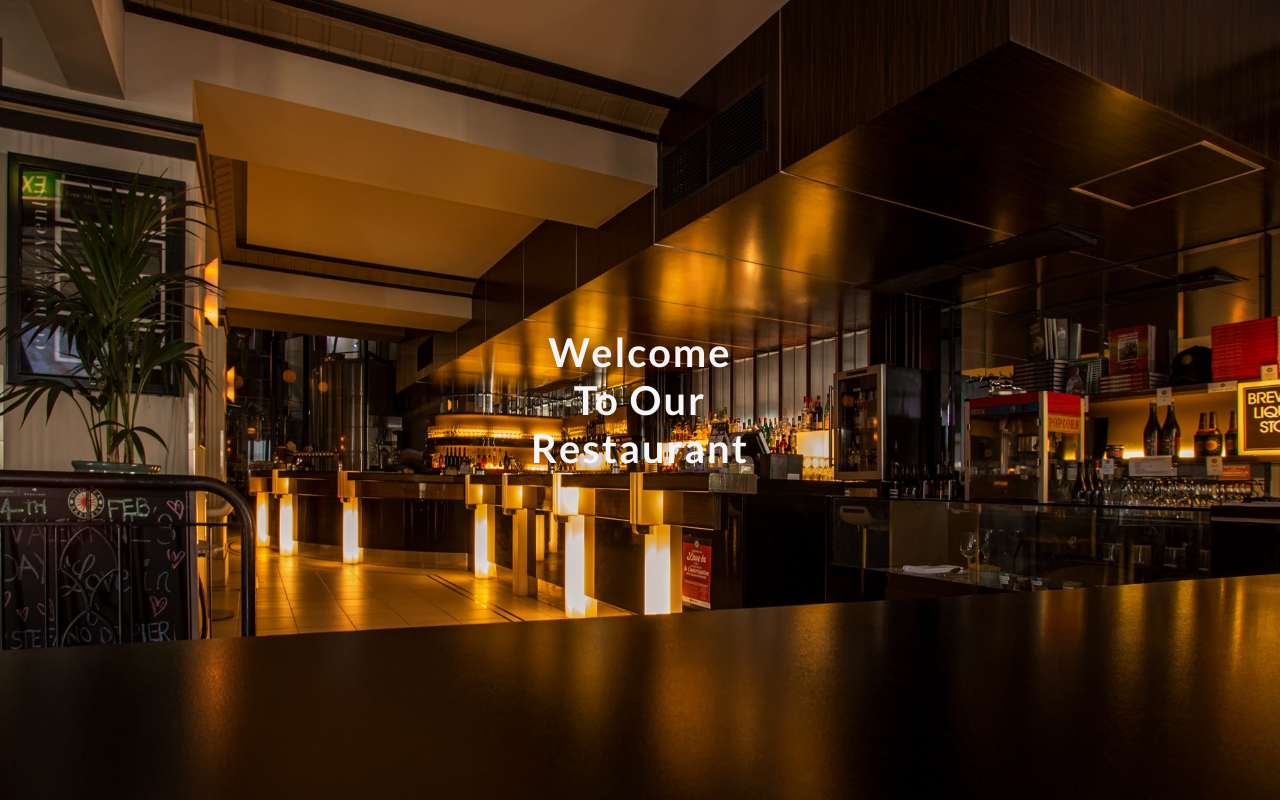
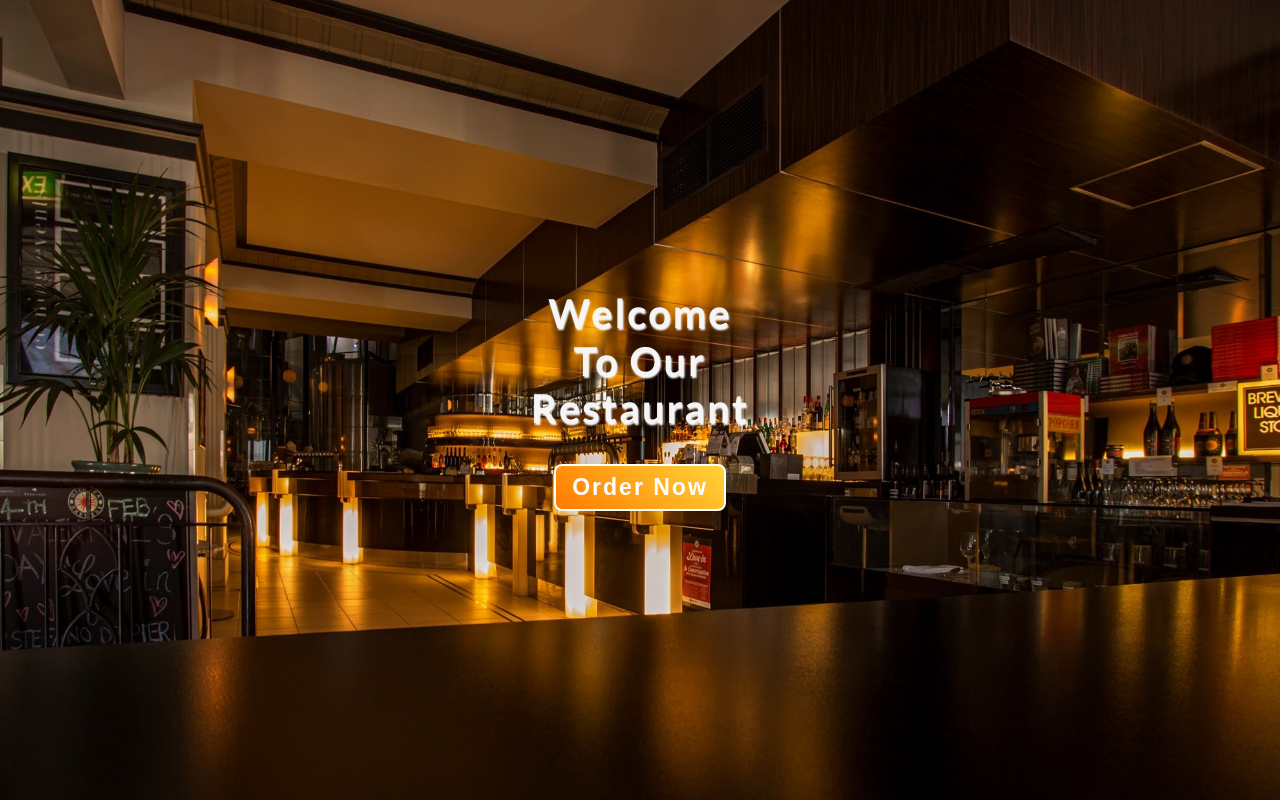
Before and after one commit to sameerahmed976/restaurant-website, a website built with Vite: page index.html in a window 1280 px wide. Built offline with nearby package versions, Linux system fonts and the light colour scheme.

Commit message:
added hero section

```diff
--- a/index.html
+++ b/index.html
@@ -34,6 +34,7 @@
             To Our <br />
             Restaurant
           </h1>
+          <button class="btn btn-order">Order Now</button>
         </article>
       </section>
     </main>
--- a/style.css
+++ b/style.css
@@ -91,11 +91,16 @@
   /* end of for large desktop */
   --font-size-h6: 1rem;
 
-  --line-height: 1.5;
-
   --box-shadow-1: 2px 4px 6px #000;
 
   --transition-8: all 0.8s ease-in-out;
+  /* colors */
+  --primary-color: #b8860b;
+  --secondary-color: #61baad;
+  --heading-color: #4b8178;
+  --background-color: #c3fcf2;
+
+  --btn-gradient: linear-gradient(220.55deg, #ffd439 0%, #ff7a00 100%);
 }
 
 *,
@@ -159,6 +164,7 @@ p {
   min-height: 100vh;
   display: grid;
   place-items: center;
+  z-index: -1;
 }
 
 .hero-content {
@@ -172,6 +178,31 @@ p {
   line-height: 1.2;
   font-weight: bold;
   font-family: var(--regular-font);
+  text-shadow: 1px 2px 2px #fff;
+}
+
+.btn {
+  display: block;
+  text-align: center;
+  padding: 0.5rem 1rem;
+  font-size: var(--font-size-s-h4);
+  margin: 0 auto;
+  margin-top: 2rem;
+  background: var(--btn-gradient);
+  color: white;
+  font-weight: bold;
+  letter-spacing: 2px;
+  border-radius: 0.5rem;
+  transition: var(--transition-8);
+  border: 2px solid white;
+  cursor: pointer;
+}
+
+.btn:hover {
+  transform: translateY(5%);
+  background: transparent;
+  background-color: white;
+  color: var(--primary-color);
 }
 
 /*  mobile 576px and up */
```
